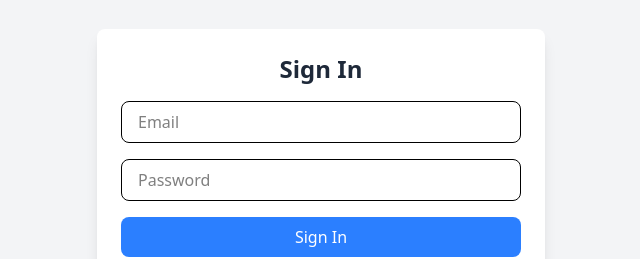
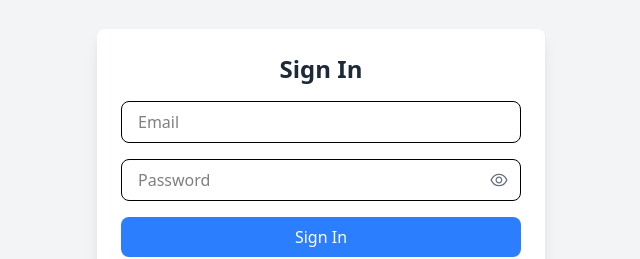
Before and after one commit to iCoder5744/quosphere, a Next.js app: page /auth/signin in a window 1280 px wide. Shown: the part 225-484 px from the top of the page, without its empty margins (319-959 px from the left). Built offline with nearby package versions, Linux system fonts and the light colour scheme; no server answers.

Commit message:
In SignIn page sovle escaping error

```diff
--- a/src/app/auth/signin/page.tsx
+++ b/src/app/auth/signin/page.tsx
@@ -4,10 +4,12 @@ import { useRouter } from "next/navigation";
 import { signIn } from "@/authService";
 import useAuth from "@/useAuth"; // Import auth hook
 import Link from "next/link";
+import { AiOutlineEye, AiOutlineEyeInvisible } from "react-icons/ai";
 
 const SignIn = () => {
   const [email, setEmail] = useState("");
   const [password, setPassword] = useState("");
+  const [showPassword, setShowPassword] = useState(false);
   const [error, setError] = useState("");
   const router = useRouter();
   const { user, loading } = useAuth(); // Get user state
@@ -25,7 +27,10 @@ const SignIn = () => {
       router.push("/"); // Redirect to home after login
     } catch (err) {
       if (err instanceof Error) {
-        const errorMessage = err.message.replace("Firebase: Error ", "").replace(/\(auth\/.*\)/, "").trim();
+        const errorMessage = err.message
+          .replace("Firebase: Error ", "")
+          .replace(/\(auth\/.*\)/, "")
+          .trim();
         setError(errorMessage);
       } else {
         setError("An unknown error occurred.");
@@ -51,21 +56,29 @@ const SignIn = () => {
             required
             className="w-full px-4 py-2 border rounded-lg focus:outline-none focus:ring-2 focus:ring-blue-400"
           />
+          <div className="relative">
             <input
-            type="password"
+              type={showPassword ? "text" : "password"}
               placeholder="Password"
               value={password}
               onChange={(e) => setPassword(e.target.value)}
               required
-            className="w-full px-4 py-2 border rounded-lg focus:outline-none focus:ring-2 focus:ring-blue-400"
+              className="w-full px-4 py-2 border rounded-lg focus:outline-none focus:ring-2 focus:ring-blue-400 pr-10"
             />
+            <span
+              onClick={() => setShowPassword(!showPassword)}
+              className="absolute right-3 top-1/2 transform -translate-y-1/2 cursor-pointer text-gray-500"
+            >
+              {showPassword ? <AiOutlineEyeInvisible size={20} /> : <AiOutlineEye size={20} />}
+            </span>
+          </div>
           <button type="submit" className="w-full bg-blue-500 text-white py-2 rounded-lg hover:bg-blue-600 transition">
             Sign In
           </button>
         </form>
 
         <p className="text-center mt-4">
-          Don't have an account?{" "}
+          Don&apos;t have an account?{" "}
           <Link href="/auth/signup" className="text-blue-500 hover:underline">
             Sign up here
           </Link>
```
Lines whose indentation alone changed are shown as unchanged.
